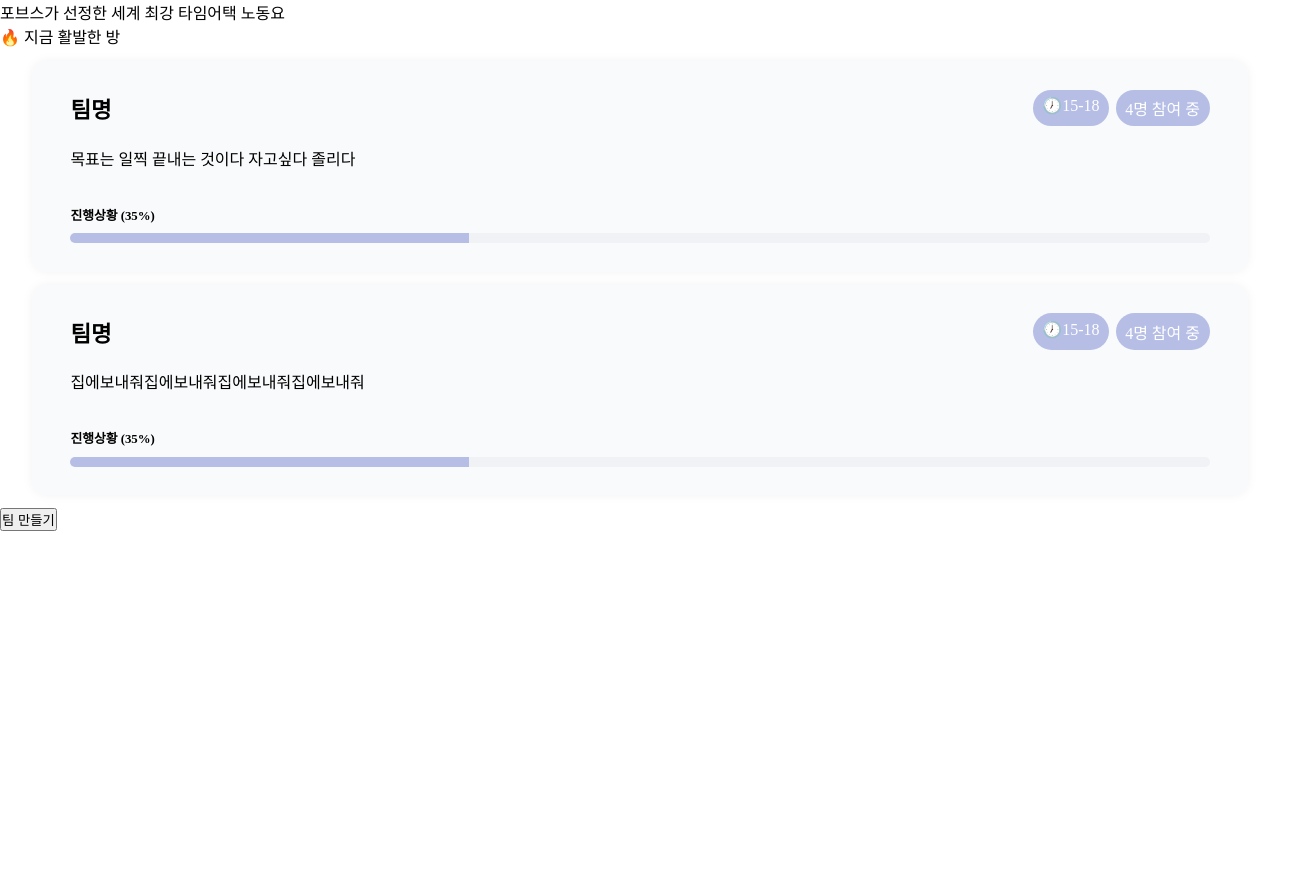
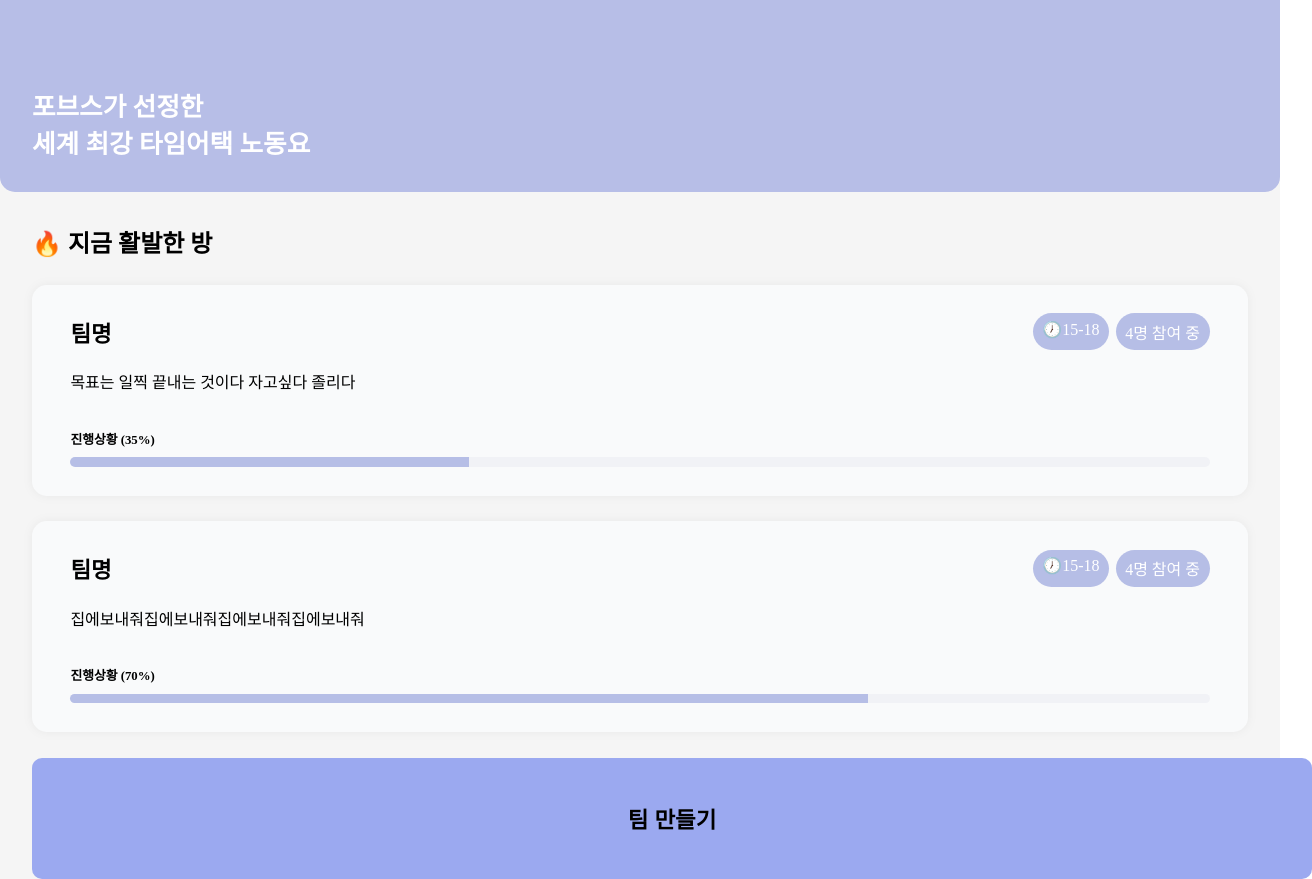
Before and after one commit to piTch-time/pitch-frontend, a React (Create React App) app: page / in a window 1280 px wide. Shown: the whole page, 1312 px wide, since content can reach past the window. Before the commit the page ends 800 px from the top, so only its background shows below. Built offline with nearby package versions, Linux system fonts and the light colour scheme.

Commit message:
design: css on MainPage

```diff
--- a/src/pages/Main/Main.tsx
+++ b/src/pages/Main/Main.tsx
@@ -1,4 +1,5 @@
-import React from "react";
+import { Button } from "@sharedComponents/Button";
+import styled from "styled-components";
 import { RoomList } from "./RoomList";
 
 export const Main = () => {
@@ -17,16 +18,46 @@ export const Main = () => {
       startEnd: "15-18",
       memberCount: 4,
       goal: "집에보내줘집에보내줘집에보내줘집에보내줘",
-      taskProgress: 35,
+      taskProgress: 70,
     },
   ];
 
   return (
-    <>
-      <div>포브스가 선정한 세계 최강 타임어택 노동요</div>
-      <div>🔥 지금 활발한 방</div>
-      <RoomList list={list} />
-      <button>팀 만들기</button>
-    </>
+    <Container>
+      <TopCont>
+        포브스가 선정한 <br /> 세계 최강 타임어택 노동요
+      </TopCont>
+      <div>
+        <Title>🔥 지금 활발한 방</Title>
+        <RoomList list={list} />
+      </div>
+      <Button>팀 만들기</Button>
+    </Container>
   );
 };
+
+const Container = styled.div`
+  background: #f5f5f5;
+
+  display: flex;
+  flex-direction: column;
+  justify-content: space-between;
+`;
+
+const TopCont = styled.div`
+  background: #b7bee7;
+  border-radius: 0px 0px 15px 15px;
+  height: 12rem;
+  color: white;
+  display: flex;
+  font-size: 1.6rem;
+  font-weight: bold;
+  align-items: flex-end;
+  padding: 2rem;
+`;
+
+const Title = styled.div`
+  font-size: 1.5rem;
+  font-weight: 600;
+  margin: 2rem 2rem 1rem;
+`;
--- a/src/pages/Main/RoomList.tsx
+++ b/src/pages/Main/RoomList.tsx
@@ -27,7 +27,7 @@ const Container = styled.div`
   filter: drop-shadow(0px 0px 5px rgba(0, 0, 0, 0.05));
   background: #f9fafb;
   border-radius: 15px;
-  margin: 0.8rem 2rem;
+  margin: 1.6rem 2rem;
   padding: 1.8rem 2.4rem;
 `;
 
```
